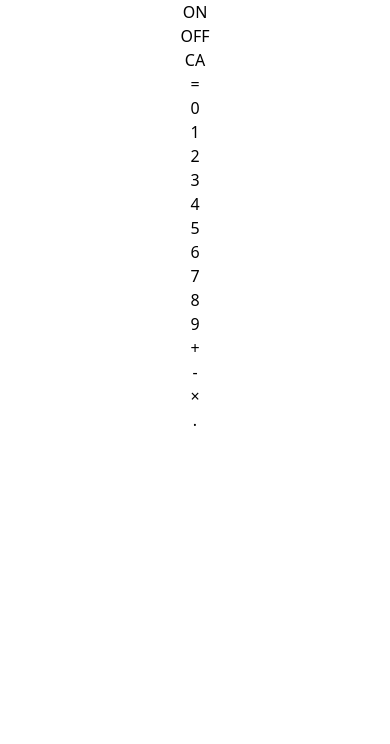
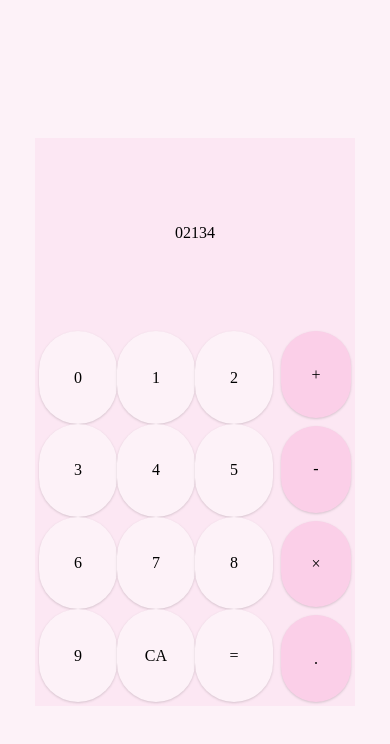
Before and after one commit to Youngseo-kangg/calculator, a React (Create React App) app: page / in a window 390 px wide. Shown: the top 744 px of the page. Built offline with nearby package versions, Linux system fonts and the light colour scheme; a web font is replaced by a local one.

Commit message:
[tailwindCSS] 반응형 구현 및 custom 디자인 적용

```diff
--- a/src/App.css
+++ /dev/null
@@ -1,38 +0,0 @@
-.App {
-  text-align: center;
-}
-
-.App-logo {
-  height: 40vmin;
-  pointer-events: none;
-}
-
-@media (prefers-reduced-motion: no-preference) {
-  .App-logo {
-    animation: App-logo-spin infinite 20s linear;
-  }
-}
-
-.App-header {
-  background-color: #282c34;
-  min-height: 100vh;
-  display: flex;
-  flex-direction: column;
-  align-items: center;
-  justify-content: center;
-  font-size: calc(10px + 2vmin);
-  color: white;
-}
-
-.App-link {
-  color: #61dafb;
-}
-
-@keyframes App-logo-spin {
-  from {
-    transform: rotate(0deg);
-  }
-  to {
-    transform: rotate(360deg);
-  }
-}
--- a/src/App.js
+++ b/src/App.js
@@ -1,39 +1,35 @@
-import './App.css';
-
 function App() {
-  const numbers = [0, 1, 2, 3, 4, 5, 6, 7, 8, 9];
+  const numbers = [0, 1, 2, 3, 4, 5, 6, 7, 8, 9, 'CA', '='];
   return (
-    <div className='App'>
-      <div>
-        <div>
-          <div></div> {/* 숫자 입력한거 보이는 창 */}
-          <ul>
-            <li>ON</li>
-            <li>OFF</li>
-            <li>CA</li>
-            <li>=</li>
-          </ul>{' '}
-          {/* ON, OFF, CANCEL ALL, = */}
-          <div>
-            <ul>
-              {numbers.map((num) => {
-                return <li>{num}</li>;
-              })}
-            </ul>{' '}
-            {/* 숫자 창들 */}
-            <ul>
-              <li>+</li>
-              <li>-</li>
-              <li>&times;</li>
-              <li>.</li>
-            </ul>{' '}
-            {/* 더하기, 빼기, 곱하기, 나누기, 소수점 */}
-          </div>
-          {/* 숫자창, 더하기빼기 창 */}
+    <div className='w-full h-screen min-w-full flex justify-center items-center bg-pink-50 font-display'>
+      <div className='flex flex-col w-full min-h-568 min-w-320 mobile:w-11/12 mobile:max-w-screen-mobile h-4/6 bg-pink-100'>
+        <div className='h-2/6 flex justify-center items-center'>02134</div>
+        <div className='flex w-full h-4/6 w-full'>
+          <ul className='flex flex-wrap w-3/4 m-1 box-border min-w-screen-mobile'>
+            {numbers.map((num) => {
+              return (
+                <li className='w-1/3 h-1/4 flex justify-center items-center bg-pink-50 rounded-full box-border shadow'>
+                  {num}
+                </li>
+              );
+            })}
+          </ul>
+          <ul className='flex flex-col w-1/4'>
+            <li className='h-1/4 bg-pink-200 m-1 rounded-full flex justify-center items-center box-border shadow'>
+              +
+            </li>
+            <li className='h-1/4 bg-pink-200 m-1 rounded-full flex justify-center items-center box-border shadow'>
+              -
+            </li>
+            <li className='h-1/4 bg-pink-200 m-1 rounded-full flex justify-center items-center box-border shadow'>
+              &times;
+            </li>
+            <li className='h-1/4 bg-pink-200 m-1 rounded-full flex justify-center items-center box-border shadow'>
+              .
+            </li>
+          </ul>
         </div>
-        {/* modal */}
       </div>
-      {/* backdrop */}
     </div>
   );
 }
--- a/src/index.css
+++ b/src/index.css
@@ -2,6 +2,13 @@
 @tailwind components;
 @tailwind utilities;
 
+@font-face {
+  font-family: 'LAB디지털';
+  src: url('https://cdn.jsdelivr.net/gh/projectnoonnu/noonfonts_20-07@1.0/LAB디지털.woff')
+    format('woff');
+  font-weight: normal;
+  font-style: normal;
+}
 /* body {
   margin: 0;
   font-family: -apple-system, BlinkMacSystemFont, 'Segoe UI', 'Roboto', 'Oxygen',
--- a/tailwind.config.js
+++ b/tailwind.config.js
@@ -2,7 +2,21 @@ module.exports = {
   purge: ['./src/**/*.{js,jsx,ts,tsx}', './public/index.html'],
   darkMode: false, // or 'media' or 'class'
   theme: {
-    extend: {},
+    screens: {
+      mobile: '320px',
+      tablet: '640px',
+      laptop: '1024px',
+    },
+    minHeight: {
+      568: '568px',
+    },
+    minWidth: {
+      320: '320px',
+      330: '330px',
+    },
+    fontFamily: {
+      display: ['LAB디지털', 'ui-serif'],
+    },
   },
   variants: {
     extend: {},
```
